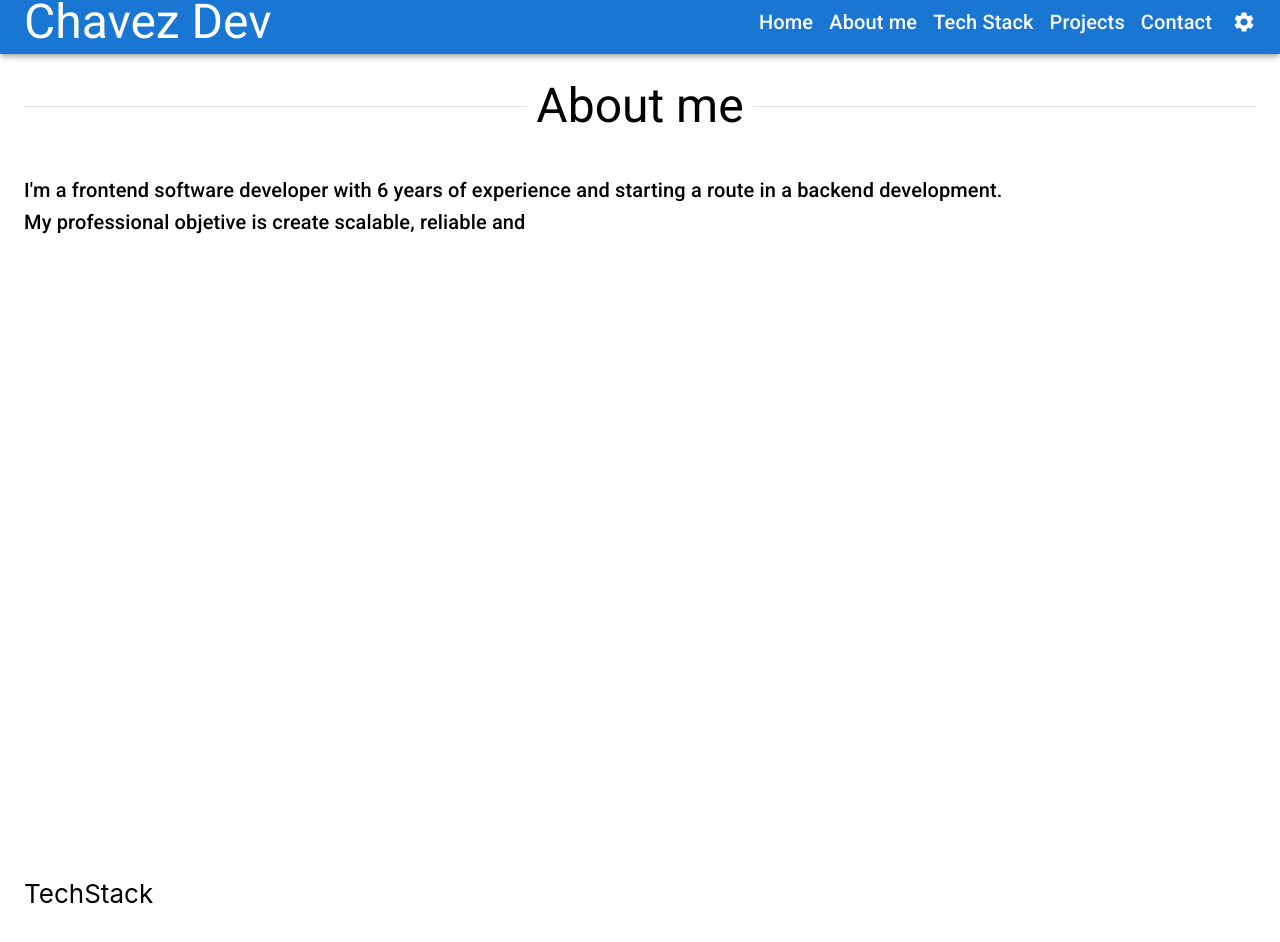
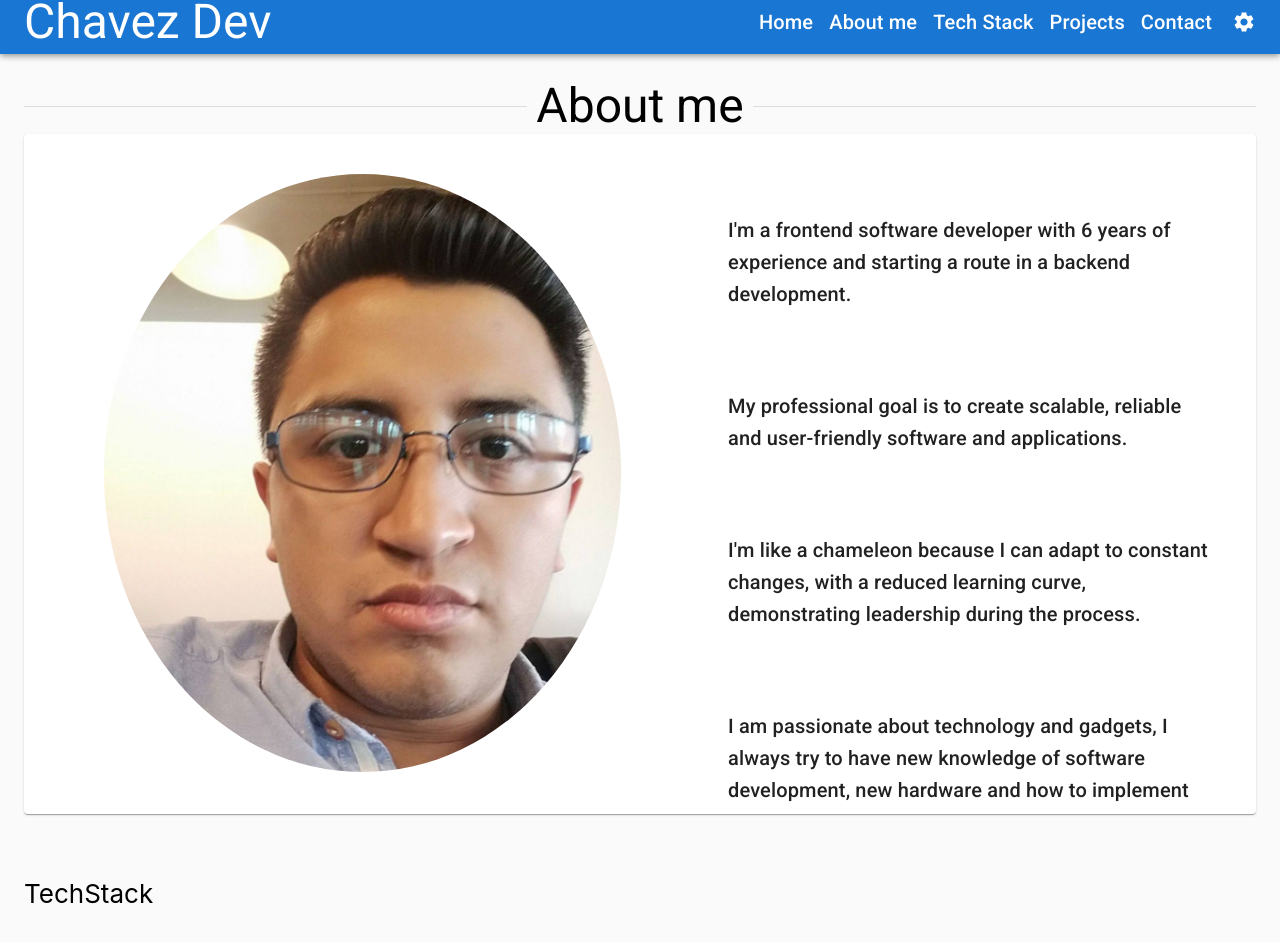
Before and after one commit to ISCCarlos/portfolio-2, a React (Create React App) app: page / in a window 1280 px wide. Shown: the part 810-1752 px from the top of the page. Built offline with nearby package versions, Linux system fonts and the light colour scheme.

Commit message:
N/A: Added about styles

```diff
--- a/src/App.css
+++ b/src/App.css
@@ -6,6 +6,7 @@
   font-size: calc(10px + 2vmin);
   margin: 24;
   color: #000;
+  background-color: #fafafa;
 }
 
 .page-content {
@@ -30,3 +31,28 @@
   display: flex;
   flex-direction: column;
 }
+
+.centered-image {
+  display: flex;
+  justify-content: center;
+}
+
+.rounded-card-50-20-1 {
+  border-radius: 10px;
+  background-color: #7de5ed;
+}
+
+.rounded-card-50-20-2 {
+  border-radius: 10px;
+  background-color: #81c6e8;
+}
+
+.rounded-card-50-20-3 {
+  border-radius: 10px;
+  background-color: #5da7db;
+}
+
+.rounded-card-50-20-4 {
+  border-radius: 10px;
+  background-color: #5837d0;
+}
--- a/src/components/About.jsx
+++ b/src/components/About.jsx
@@ -1,4 +1,4 @@
-import { Divider, Typography } from '@mui/material'
+import { Avatar, Card, Divider, Grid, Typography } from '@mui/material'
 import React from 'react'
 import { useTranslation } from "react-i18next";
 
@@ -10,13 +10,37 @@ const About = () => {
       <Divider component="div" role="presentation">
         <Typography variant="h3">{translations("about.title")}</Typography>
       </Divider>
-      <Typography variant="h6" mt={5}>
-        {translations("about.content", { experience: 6 })}
-      </Typography>
-      <Typography variant="h6">
-        {translations("about.content1")}
-      </Typography>
-    </div>
+      <Card sx={{ height: '85vh' }}>
+        <Grid container spacing={2}>
+          <Grid item sm={6} xs={12}>
+            <Avatar
+              alt="chavez-dev"
+              src='../../assets/me.jpg'
+              sx={{
+                width: { xs: '100%', sm: '85%' },
+                height: { xs: '100%', sm: '85%' },
+                marginTop: { xs: 'none', sm: 5 },
+                marginLeft: { xs: 'none', sm: 10 }
+              }}
+            />
+          </Grid>
+          <Grid item sm={6} xs={12}>
+            <Typography variant="h6" mt={{ sm: 10, xs: 1 }} ml={{ sm: 10, xs: 'none' }} width={{ sm: '80%', xs: '100%' }}>
+              {translations("about.contentParagraph0", { experience: 6 })}
+            </Typography>
+            <Typography variant="h6" mt={{ sm: 10, xs: 1 }} ml={{ sm: 10, xs: 'none' }} width={{ sm: '80%', xs: '100%' }}>
+              {translations("about.contentParagraph1")}
+            </Typography>
+            <Typography variant="h6" mt={{ sm: 10, xs: 1 }} ml={{ sm: 10, xs: 'none' }} width={{ sm: '80%', xs: '100%' }}>
+              {translations("about.contentParagraph2")}
+            </Typography>
+            <Typography variant="h6" mt={{ sm: 10, xs: 1 }} ml={{ sm: 10, xs: 'none' }} width={{ sm: '80%', xs: '100%' }}>
+              {translations("about.contentParagraph3")}
+            </Typography>
+          </Grid>
+        </Grid>
+      </Card>
+    </div >
   )
 }
 
--- a/src/translations/en/global.json
+++ b/src/translations/en/global.json
@@ -1,7 +1,9 @@
 {
   "about": {
-    "content": "I'm a frontend software developer with {{experience}} years of experience and starting a route in a backend development.",
-    "content1": "My professional objetive is create scalable, reliable and ",
+    "contentParagraph0": "I'm a frontend software developer with {{experience}} years of experience and starting a route in a backend development.",
+    "contentParagraph1": "My professional goal is to create scalable, reliable and user-friendly software and applications.",
+    "contentParagraph2": "I'm like a chameleon because I can adapt to constant changes, with a reduced learning curve, demonstrating leadership during the process.",
+    "contentParagraph3": "I am passionate about technology and gadgets, I always try to have new knowledge of software development, new hardware and how to implement them in my daily job.",
     "title": "About me"
   },
   "common": {
--- a/src/translations/es/global.json
+++ b/src/translations/es/global.json
@@ -1,4 +1,11 @@
 {
+  "about": {
+    "contentParagraph0": "Soy un desarrollador frontend con {{experience}} años de experiencia y comenzando un nuevo camino en el desarrollo backend.",
+    "contentParagraph1": "Mi objetivo profesional es crear software y aplicaciones escalables, confiables y faciles de usar.",
+    "contentParagraph2": "Me identifico como un camaleón por que tengo la capacidad de adaptarme a cambios constantes, con una curva de aprendizaje reducida, demostrando liderazgo durante el proceso.",
+    "contentParagraph3": "Soy un apasionado de la tecnología y gadgets, siempre busco mantenerme a la vanguardia en temas de desarrollo de software, nuevo hardware y como implementarlos en mi día a día.",
+    "title": "Sobre mí"
+  },
   "common": {
     "advanced": "Avanzado",
     "back": "Regresar",
```
Also changed, not shown: public/assets/me.jpg (added).
